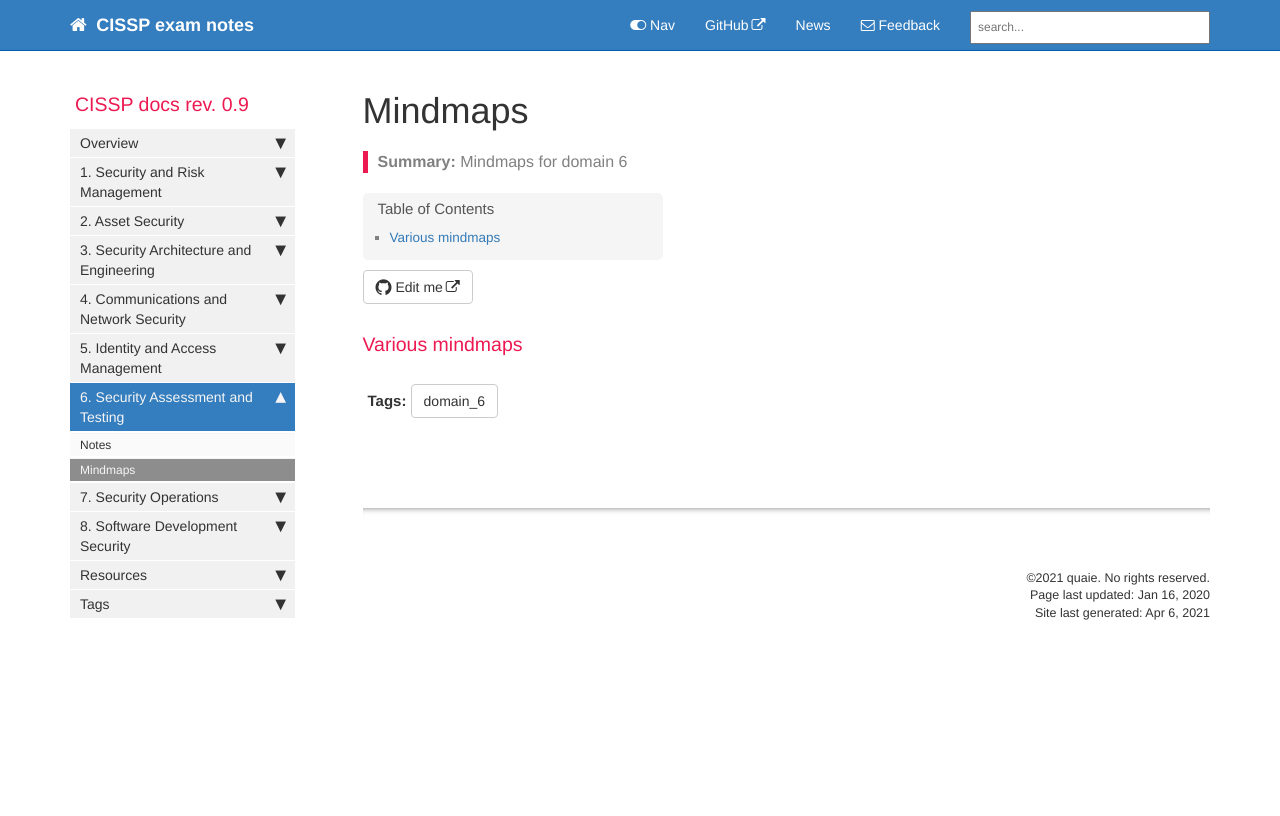
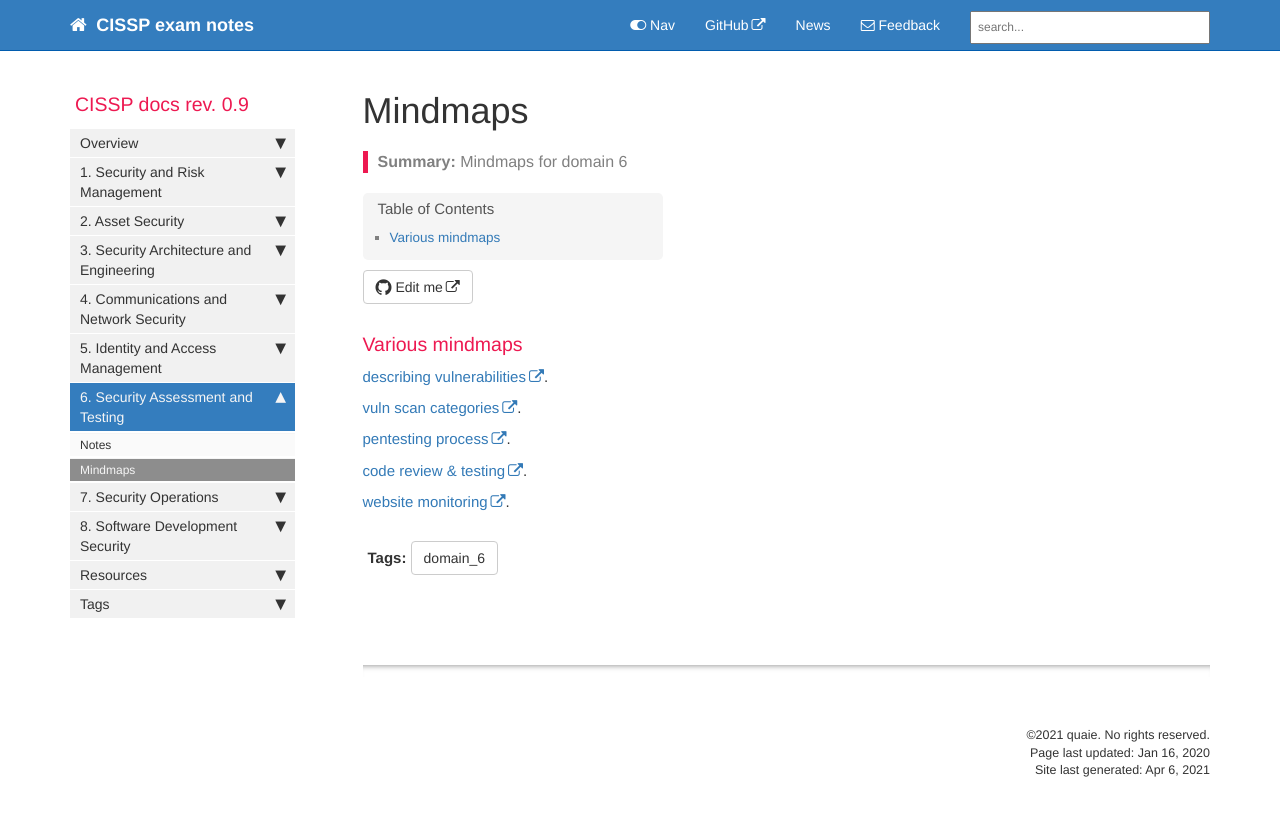
Before and after one commit to quaie/cissp, a Jekyll site: the page built from pages/mydoc/6_mindmaps.md, in a window 1280 px wide. Shown: the top 816 px of the page. Built offline with Jekyll 4.4.1, drawn with Linux system fonts in a browser that asks for light colours; comment, search, counter and statistics services are not loaded.

Commit message:
Update 6_mindmaps.md

```diff
--- a/pages/mydoc/6_mindmaps.md
+++ b/pages/mydoc/6_mindmaps.md
@@ -11,6 +11,15 @@ folder: mydoc
 
 ### Various mindmaps
 
+[describing vulnerabilities](https://gitmind.com/app/doc/23252536){:target="_blank"}.
+
+[vuln scan categories](https://gitmind.com/app/doc/b6152538){:target="_blank"}.
+
+[pentesting process](https://gitmind.com/app/doc/6ad52556){:target="_blank"}.
+
+[code review & testing](https://gitmind.com/app/doc/deb52564){:target="_blank"}.
+
+[website monitoring](https://gitmind.com/app/doc/e0c52569){:target="_blank"}.
 
 
 {% include links.html %}
```
